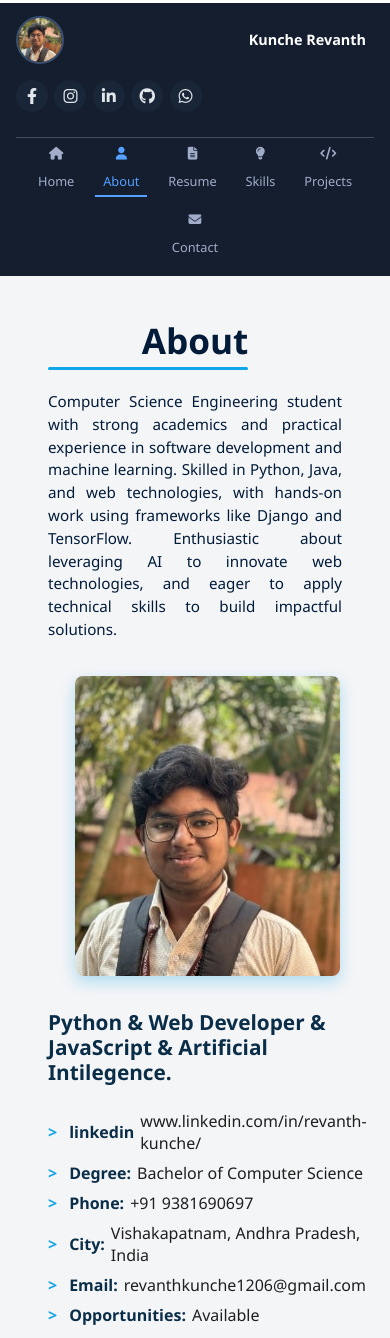
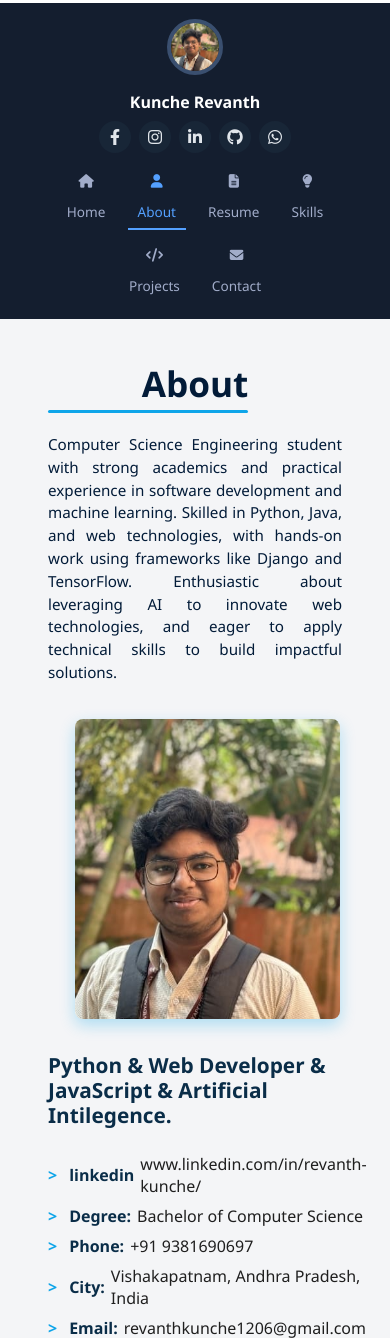
Before and after one commit to revanthkunche1206/Revanth-Portfolio, a Django app: page /about/ in a window 390 px wide. Shown: the top 1338 px of the page. Run offline with Django 5.2, Linux system fonts and the light colour scheme.

Commit message:
about responsive

```diff
--- a/static/about.css
+++ b/static/about.css
@@ -220,70 +220,65 @@ main.content {
 @media (max-width: 900px) {
   .container {
     flex-direction: column-reverse;
-    height: auto;
   }
 
   .sidebar {
     width: 100%;
     height: auto;
-    padding: 0.8rem 1rem;
-    flex-direction: row;
-    flex-wrap: wrap;
-    justify-content: space-between;
+    padding: 1rem;
+    flex-direction: column;
+    justify-content: center;
     align-items: center;
     border-left: none;
     border-top: 3px solid #fff;
-    gap: 1rem;
   }
 
   .profile-pic {
-    width: 48px;
-    height: 48px;
-    border-width: 2px;
-    margin: 0;
+    width: 56px;
+    height: 56px;
+    margin-bottom: 0.5rem;
   }
 
   .profile-name {
-    font-size: 0.9rem;
-    margin: 0 0.5rem;
-    white-space: nowrap;
+    font-size: 1rem;
+    margin: 0.5rem 0;
   }
 
   .social-icons {
-    display: flex;
-    flex-direction: row;
-    gap: 0.4rem;
-    margin: 0;
+    gap: 0.5rem;
+    margin-bottom: 0.5rem;
   }
 
   .nav-menu {
     display: flex;
     flex-direction: row;
     flex-wrap: wrap;
-    gap: 0.8rem;
     justify-content: center;
     align-items: center;
+    gap: 0.8rem;
     width: 100%;
-    margin-top: 0.6rem;
-    padding-top: 0.3rem;
-    border-top: 1px solid rgba(255, 255, 255, 0.2);
+    margin-top: 0.5rem;
   }
 
   .nav-menu a {
-    font-size: 0.8rem;
-    color: #a1acc9;
+    padding: 0.4rem 0.6rem;
+    border-left: none;
+    border-bottom: 2px solid transparent;
+    font-size: 0.85rem;
     display: flex;
     flex-direction: column;
     align-items: center;
-    padding: 0.3rem 0.5rem;
-    border-left: none;
-    border-bottom: 2px solid transparent;
+  }
+
+  .nav-menu a i {
+    margin-bottom: 2px;
   }
 
   .nav-menu a.active,
   .nav-menu a:hover {
+    border-left: none;
+    border-bottom: 2px solid #54a0ff;
     color: #54a0ff;
-    border-bottom: 2px solid #54a0ff;
   }
 
   .main.content {
```
